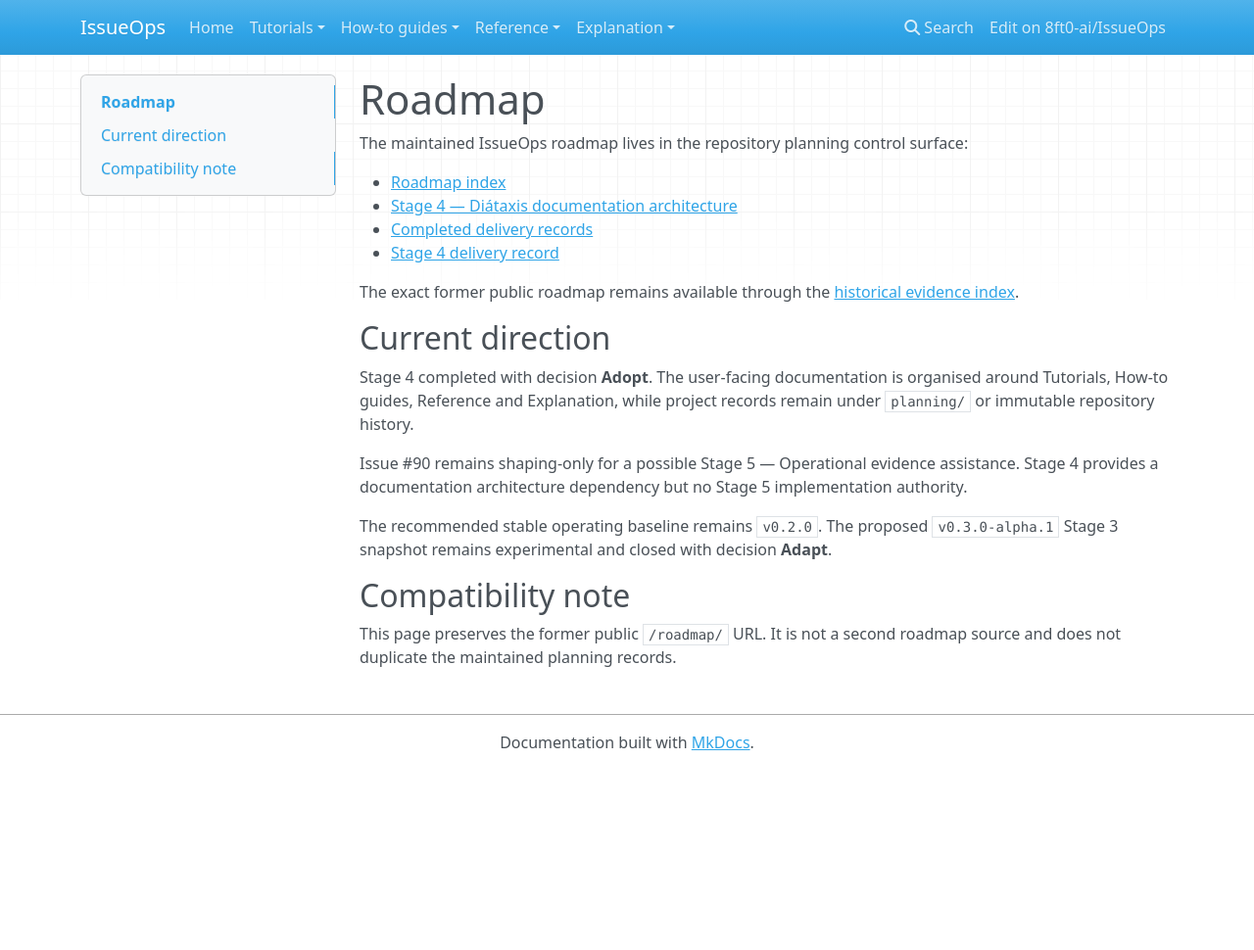
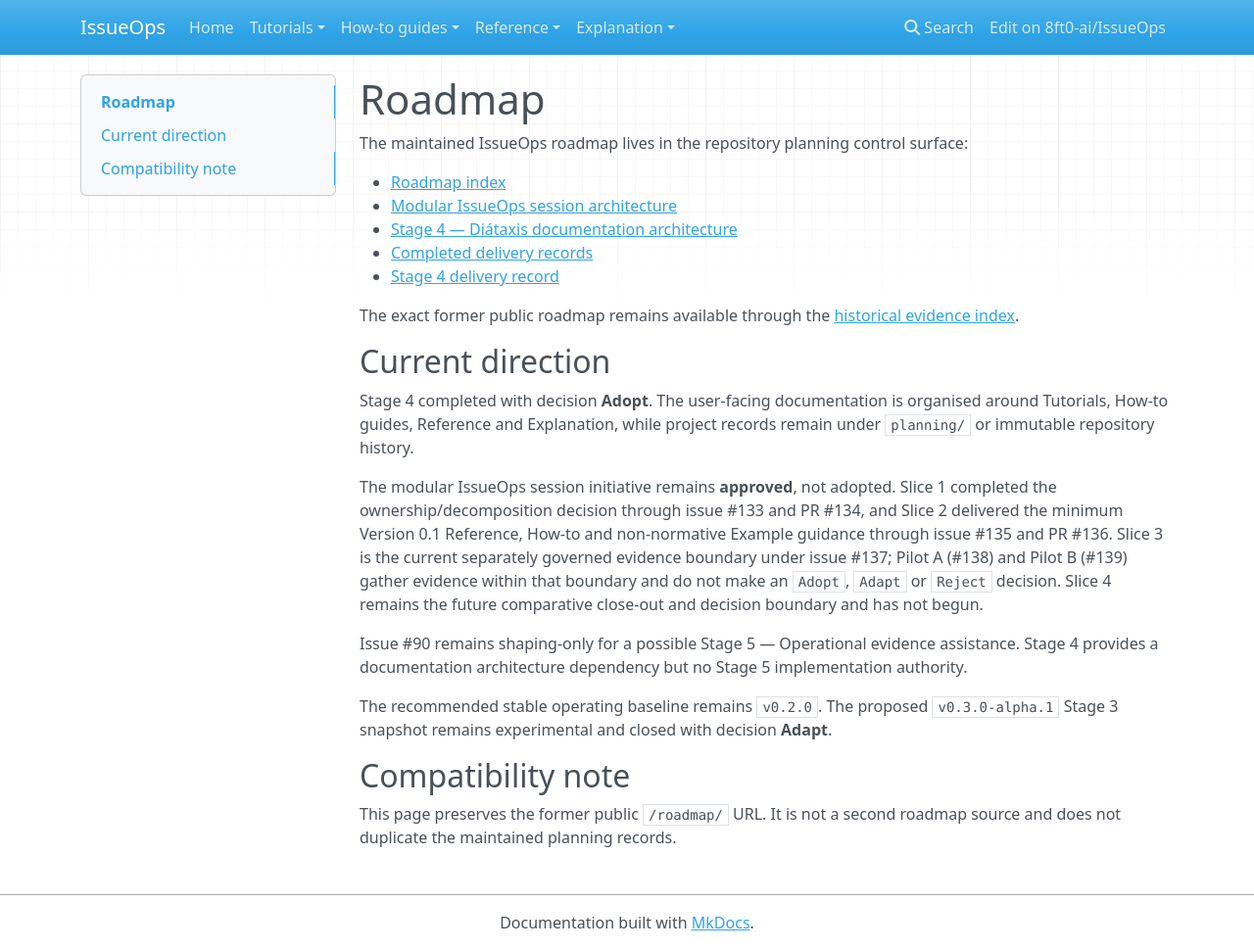
Before and after one commit to 8ft0-ai/IssueOps, an MkDocs documentation site: the page built from docs/roadmap.md, in a window 1280 px wide and 970 px high. Shown: the whole window at 98% size. Built offline with MkDocs 1.6.1, drawn with Linux system fonts in a browser that asks for light colours; nearby versions of some CDN libraries.

Commit message:
Refresh public roadmap navigation

```diff
--- a/docs/roadmap.md
+++ b/docs/roadmap.md
@@ -3,6 +3,7 @@
 The maintained IssueOps roadmap lives in the repository planning control surface:
 
 - [Roadmap index](https://github.com/8ft0-ai/IssueOps/blob/main/planning/roadmap/index.md)
+- [Modular IssueOps session architecture](https://github.com/8ft0-ai/IssueOps/blob/main/planning/roadmap/modular-issueops-session-architecture.md)
 - [Stage 4 — Diátaxis documentation architecture](https://github.com/8ft0-ai/IssueOps/blob/main/planning/roadmap/stage-04-diataxis-documentation-architecture.md)
 - [Completed delivery records](https://github.com/8ft0-ai/IssueOps/blob/main/planning/delivery/index.md)
 - [Stage 4 delivery record](https://github.com/8ft0-ai/IssueOps/blob/main/planning/delivery/stage-04-diataxis-documentation-architecture.md)
@@ -13,6 +14,8 @@
 
 Stage 4 completed with decision **Adopt**. The user-facing documentation is organised around Tutorials, How-to guides, Reference and Explanation, while project records remain under `planning/` or immutable repository history.
 
+The modular IssueOps session initiative remains **approved**, not adopted. Slice 1 completed the ownership/decomposition decision through issue #133 and PR #134, and Slice 2 delivered the minimum Version 0.1 Reference, How-to and non-normative Example guidance through issue #135 and PR #136. Slice 3 is the current separately governed evidence boundary under issue #137; Pilot A (#138) and Pilot B (#139) gather evidence within that boundary and do not make an `Adopt`, `Adapt` or `Reject` decision. Slice 4 remains the future comparative close-out and decision boundary and has not begun.
+
 Issue #90 remains shaping-only for a possible Stage 5 — Operational evidence assistance. Stage 4 provides a documentation architecture dependency but no Stage 5 implementation authority.
 
 The recommended stable operating baseline remains `v0.2.0`. The proposed `v0.3.0-alpha.1` Stage 3 snapshot remains experimental and closed with decision **Adapt**.
```
